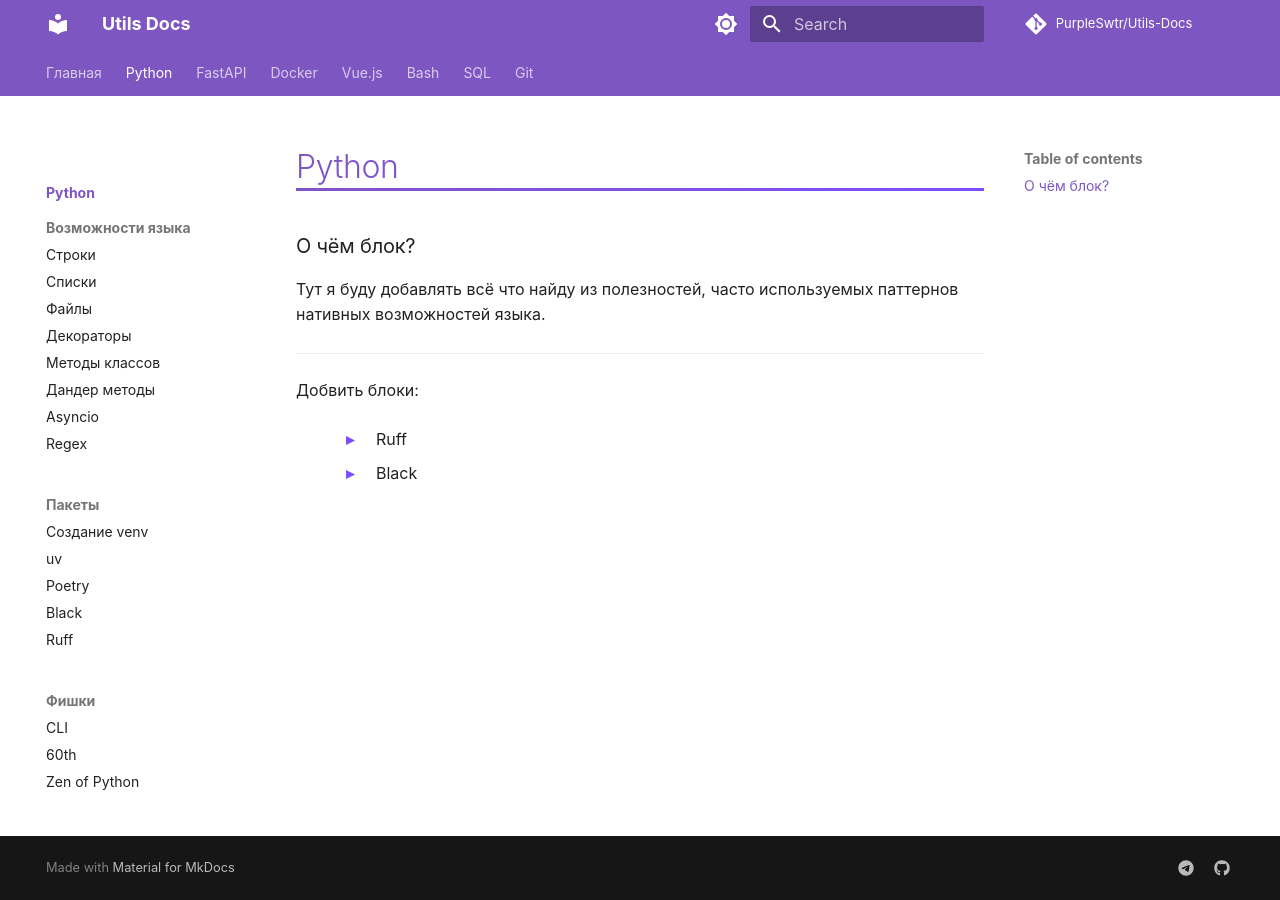
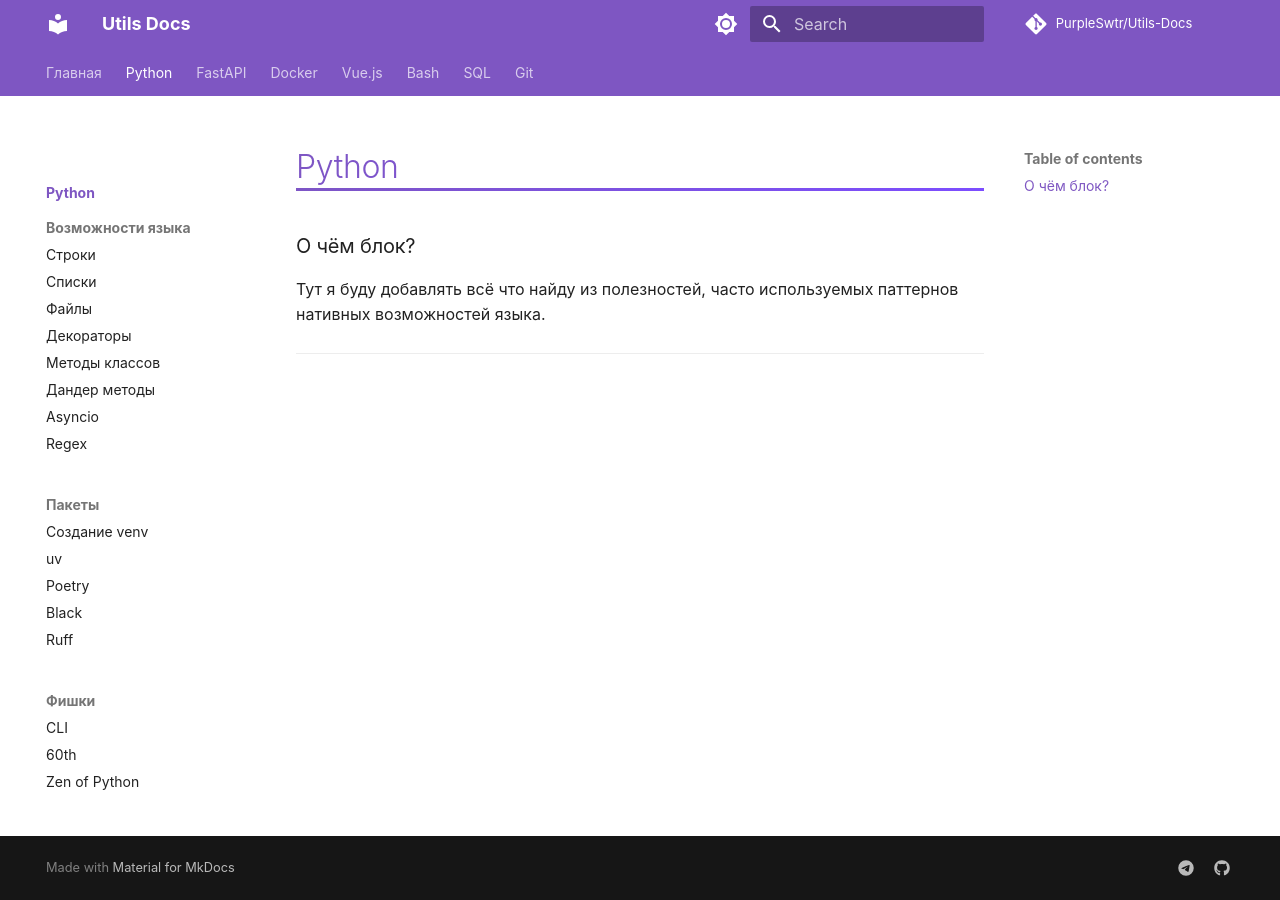
Before and after one commit to PurpleSwtr/Utils-Docs, an MkDocs documentation site: the page built from docs/Python/index.md, in a window 1280 px wide. Built offline with MkDocs 1.6.1 and Material for MkDocs 9.7.7, drawn with Linux system fonts in a browser that asks for light colours; comment, search, counter and statistics services are not loaded.

Commit message:
small-fix

```diff
--- a/docs/Python/index.md
+++ b/docs/Python/index.md
@@ -3,9 +3,3 @@
 Тут я буду добавлять всё что найду из полезностей, часто используемых паттернов нативных возможностей языка.
 
 ---
-
-Добвить блоки:
-
-- Ruff
-
-- Black
```
Also changed, not shown: docs/root/links.md (+1 -0 lines).
